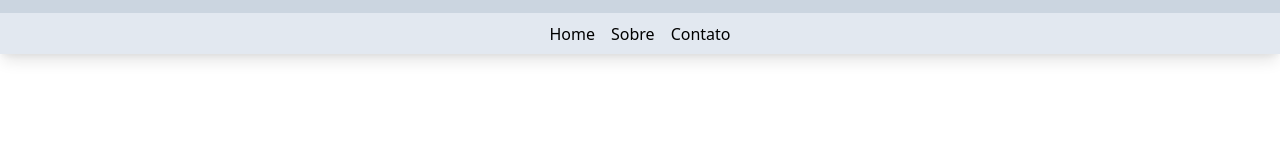
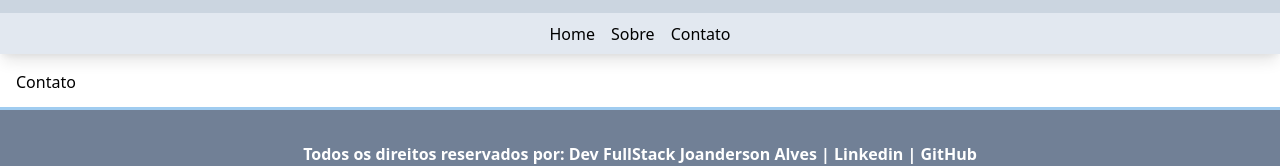
Before and after one commit to JoandersonAlvesMartins/palpite-joanderson, a Next.js app: page /contato in a window 1280 px wide. Before the commit this address had no page. Shown: the part 319-485 px from the top of the page. Built offline with nearby package versions, Linux system fonts and the light colour scheme.

Commit message:
feat: created page contact
created component page then contact.js

```diff
--- /dev/null
+++ b/pages/contato.js
@@ -0,0 +1,11 @@
+import React from 'react'
+
+const Contato = () => {
+  return (
+    <div>
+      <h1>Contato</h1>
+    </div>
+  )
+}
+
+export default Contato
```
